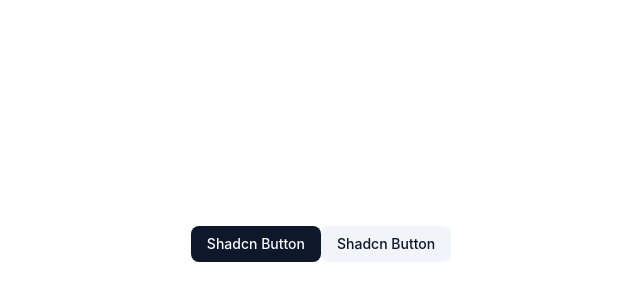
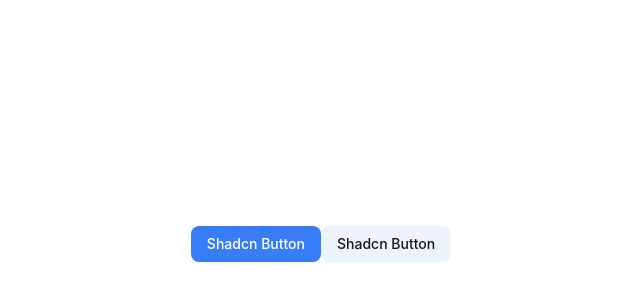
Before and after one commit to safronman/ui-kit-ictagram-03-03-26, a React (Vite) app: page / in a window 1280 px wide. Shown: the part 156-456 px from the top of the page, without its empty margins (319-959 px from the left). Built offline with nearby package versions, Linux system fonts and the light colour scheme.

Commit message:
feat(theme): introduce two-layer oklch token architecture

```diff
--- a/src/index.css
+++ b/src/index.css
@@ -46,72 +46,113 @@
 }
 
 :root {
+  /* Base palette */
+  --accent-100: oklch(0.726 0.142 261.448);
+  --accent-300: oklch(0.658 0.182 260.738);
+  --accent-500: oklch(0.612 0.194 260.901);
+  --accent-700: oklch(0.535 0.167 260.726);
+  --accent-900: oklch(0.437 0.132 260.648);
+
+  --danger-100: oklch(0.75 0.156 9.157);
+  --danger-300: oklch(0.641 0.215 14.89);
+  --danger-500: oklch(0.541 0.209 19.613);
+  --danger-700: oklch(0.439 0.167 18.828);
+  --danger-900: oklch(0.331 0.123 17.363);
+
+  --warning-100: oklch(0.88 0.123 82.977);
+  --warning-300: oklch(0.778 0.142 80.833);
+  --warning-500: oklch(0.71 0.151 73.263);
+  --warning-700: oklch(0.551 0.116 74.754);
+  --warning-900: oklch(0.415 0.087 76.476);
+
+  --success-100: oklch(0.91 0.146 159.558);
+  --success-300: oklch(0.812 0.198 154.138);
+  --success-500: oklch(0.743 0.187 153.195);
+  --success-700: oklch(0.6 0.149 153.55);
+  --success-900: oklch(0.449 0.109 154.209);
+
+  --dark-100: oklch(0.417 0 89.876);
+  --dark-300: oklch(0.321 0 89.876);
+  --dark-500: oklch(0.205 0 89.876);
+  --dark-700: oklch(0.159 0 89.876);
+  --dark-900: oklch(0 0 0);
+
+  --light-100: oklch(1 0 89.876);
+  --light-300: oklch(0.986 0.007 247.894);
+  --light-500: oklch(0.962 0.011 252.088);
+  --light-700: oklch(0.886 0.01 252.819);
+  --light-900: oklch(0.652 0.007 255.494);
+
+  --cool-gray-700: oklch(0.373 0.031 259.733);
+  --cool-gray-800: oklch(0.278 0.03 256.848);
+
+  /* Semantic tokens */
   --radius: 0.625rem;
-  --background: oklch(1 0 0);
-  --foreground: oklch(0.129 0.042 264.695);
-  --card: oklch(1 0 0);
-  --card-foreground: oklch(0.129 0.042 264.695);
-  --popover: oklch(1 0 0);
-  --popover-foreground: oklch(0.129 0.042 264.695);
-  --primary: oklch(0.208 0.042 265.755);
-  --primary-foreground: oklch(0.984 0.003 247.858);
-  --secondary: oklch(0.968 0.007 247.896);
-  --secondary-foreground: oklch(0.208 0.042 265.755);
-  --muted: oklch(0.968 0.007 247.896);
-  --muted-foreground: oklch(0.554 0.046 257.417);
-  --accent: oklch(0.968 0.007 247.896);
-  --accent-foreground: oklch(0.208 0.042 265.755);
-  --destructive: oklch(0.577 0.245 27.325);
-  --border: oklch(0.929 0.013 255.508);
-  --input: oklch(0.929 0.013 255.508);
-  --ring: oklch(0.704 0.04 256.788);
-  --chart-1: oklch(0.646 0.222 41.116);
-  --chart-2: oklch(0.6 0.118 184.704);
-  --chart-3: oklch(0.398 0.07 227.392);
-  --chart-4: oklch(0.828 0.189 84.429);
-  --chart-5: oklch(0.769 0.188 70.08);
-  --sidebar: oklch(0.984 0.003 247.858);
-  --sidebar-foreground: oklch(0.129 0.042 264.695);
-  --sidebar-primary: oklch(0.208 0.042 265.755);
-  --sidebar-primary-foreground: oklch(0.984 0.003 247.858);
-  --sidebar-accent: oklch(0.968 0.007 247.896);
-  --sidebar-accent-foreground: oklch(0.208 0.042 265.755);
-  --sidebar-border: oklch(0.929 0.013 255.508);
-  --sidebar-ring: oklch(0.704 0.04 256.788);
+  --background: var(--light-100);
+  --foreground: var(--dark-500);
+  --card: var(--light-300);
+  --card-foreground: var(--dark-500);
+  --popover: var(--light-100);
+  --popover-foreground: var(--dark-500);
+  --primary: var(--accent-500);
+  --primary-foreground: var(--light-100);
+  --secondary: var(--light-500);
+  --secondary-foreground: var(--dark-500);
+  --muted: var(--light-500);
+  --muted-foreground: var(--light-900);
+  --accent: var(--accent-100);
+  --accent-foreground: var(--accent-900);
+  --destructive: var(--danger-500);
+  --border: var(--light-700);
+  --input: var(--light-700);
+  --ring: var(--accent-500);
+  --chart-1: var(--accent-500);
+  --chart-2: var(--success-500);
+  --chart-3: var(--warning-500);
+  --chart-4: var(--danger-500);
+  --chart-5: var(--accent-300);
+  --sidebar: var(--light-300);
+  --sidebar-foreground: var(--dark-500);
+  --sidebar-primary: var(--accent-500);
+  --sidebar-primary-foreground: var(--light-100);
+  --sidebar-accent: var(--light-500);
+  --sidebar-accent-foreground: var(--dark-500);
+  --sidebar-border: var(--light-700);
+  --sidebar-ring: var(--accent-500);
 }
 
 .dark {
-  --background: oklch(0.129 0.042 264.695);
-  --foreground: oklch(0.984 0.003 247.858);
-  --card: oklch(0.208 0.042 265.755);
-  --card-foreground: oklch(0.984 0.003 247.858);
-  --popover: oklch(0.208 0.042 265.755);
-  --popover-foreground: oklch(0.984 0.003 247.858);
-  --primary: oklch(0.929 0.013 255.508);
-  --primary-foreground: oklch(0.208 0.042 265.755);
-  --secondary: oklch(0.279 0.041 260.031);
-  --secondary-foreground: oklch(0.984 0.003 247.858);
-  --muted: oklch(0.279 0.041 260.031);
-  --muted-foreground: oklch(0.704 0.04 256.788);
-  --accent: oklch(0.279 0.041 260.031);
-  --accent-foreground: oklch(0.984 0.003 247.858);
-  --destructive: oklch(0.704 0.191 22.216);
-  --border: oklch(1 0 0 / 10%);
-  --input: oklch(1 0 0 / 15%);
-  --ring: oklch(0.551 0.027 264.364);
-  --chart-1: oklch(0.488 0.243 264.376);
-  --chart-2: oklch(0.696 0.17 162.48);
-  --chart-3: oklch(0.769 0.188 70.08);
-  --chart-4: oklch(0.627 0.265 303.9);
-  --chart-5: oklch(0.645 0.246 16.439);
-  --sidebar: oklch(0.208 0.042 265.755);
-  --sidebar-foreground: oklch(0.984 0.003 247.858);
-  --sidebar-primary: oklch(0.488 0.243 264.376);
-  --sidebar-primary-foreground: oklch(0.984 0.003 247.858);
-  --sidebar-accent: oklch(0.279 0.041 260.031);
-  --sidebar-accent-foreground: oklch(0.984 0.003 247.858);
-  --sidebar-border: oklch(1 0 0 / 10%);
-  --sidebar-ring: oklch(0.551 0.027 264.364);
+  --background: var(--dark-500);
+  --foreground: var(--light-100);
+  --card: var(--dark-700);
+  --card-foreground: var(--light-100);
+  --popover: var(--dark-700);
+  --popover-foreground: var(--light-100);
+  --primary: var(--accent-300);
+  --primary-foreground: var(--dark-900);
+  --secondary: var(--dark-300);
+  --secondary-foreground: var(--light-100);
+  --muted: var(--dark-300);
+  --muted-foreground: var(--light-900);
+  --accent: var(--dark-100);
+  --accent-foreground: var(--light-100);
+  --destructive: var(--danger-300);
+  --border: var(--dark-100);
+  --input: var(--dark-100);
+  --ring: var(--accent-300);
+  --chart-1: var(--accent-300);
+  --chart-2: var(--success-300);
+  --chart-3: var(--warning-300);
+  --chart-4: var(--danger-300);
+  --chart-5: var(--accent-100);
+  --sidebar: var(--dark-700);
+  --sidebar-foreground: var(--light-100);
+  --sidebar-primary: var(--accent-300);
+  --sidebar-primary-foreground: var(--dark-900);
+  --sidebar-accent: var(--dark-300);
+  --sidebar-accent-foreground: var(--light-100);
+  --sidebar-border: var(--dark-100);
+  --sidebar-ring: var(--accent-300);
 }
 
 @layer base {
```
Also changed, not shown: 1 other file (tests, documents, lock files or other folders).
